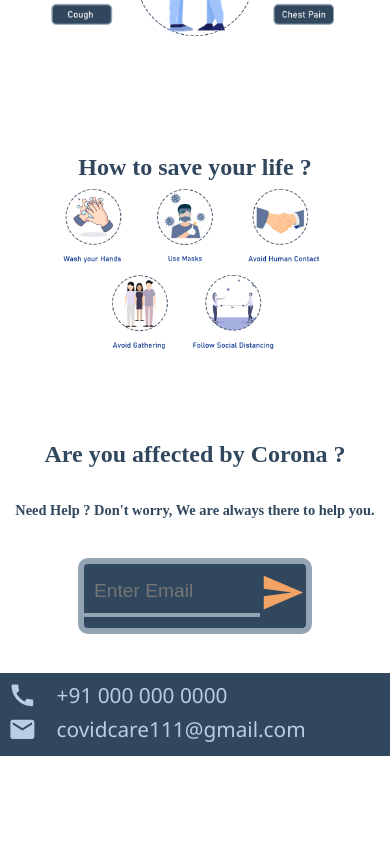
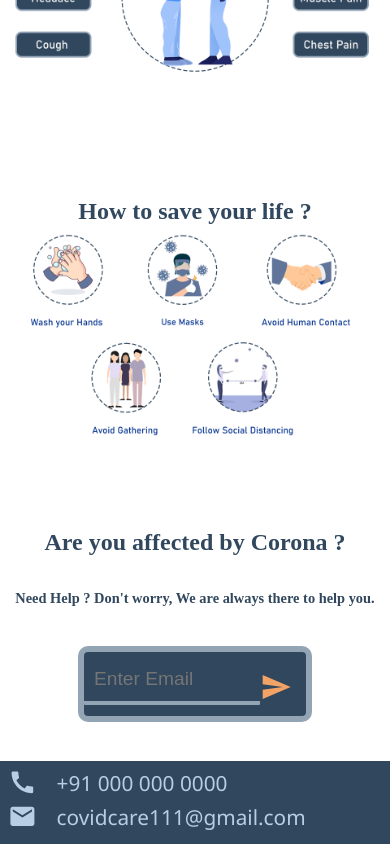
Before and after one commit to CovAssist/CoviHelp-client, a React (Create React App) app: page / in a window 390 px wide. Shown: the part 1832-2676 px from the top of the page. Before the commit the page ends 2588 px from the top, so only its background shows below. Built offline with nearby package versions, Linux system fonts and the light colour scheme.

Commit message:
Made illustration and icon responsive.

```diff
--- a/src/components/LastPart/LastPart.css
+++ b/src/components/LastPart/LastPart.css
@@ -70,6 +70,9 @@
 :-moz-placeholder { /* Firefox 18- */
   font-size: 3rem;
 }
+.send>.MuiSvgIcon-root{
+  font-size: 4rem;
+}
 @media screen and (max-width:900px) {
     .symptoms{
         font-size: 1.5rem;
@@ -81,6 +84,13 @@
 @media screen and (max-width:600px) {
   .mailbox{
     padding: 0px;
+  }
+  .symimg{
+    width: 100%;
+    margin: 0px;
+  }
+  .send>.MuiSvgIcon-root{
+    font-size: 2rem;
   }
   ::-webkit-input-placeholder { /* Chrome/Opera/Safari */
     font-size: 1.2rem;
```
